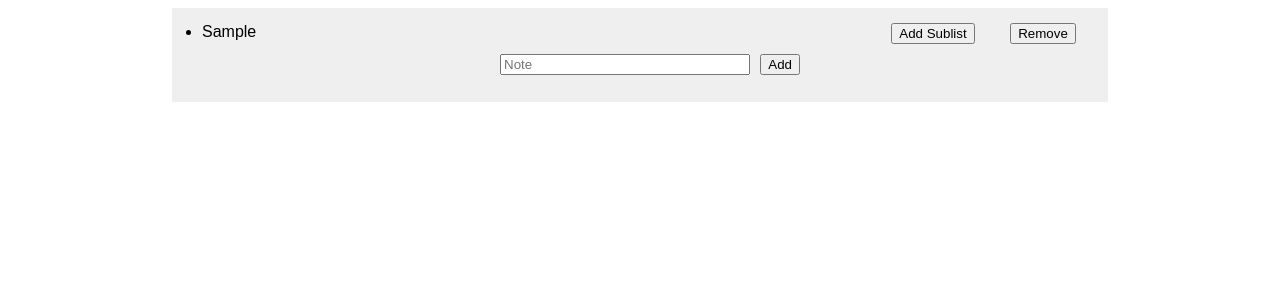
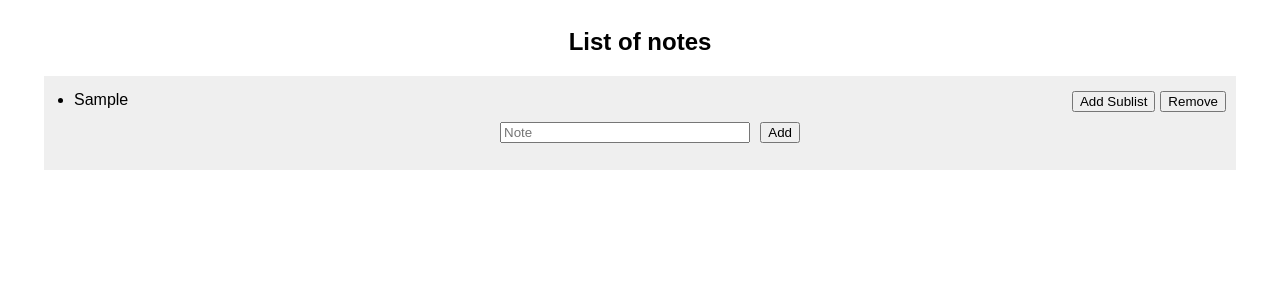
Before and after one commit to clearly1/list_of_notes, a React (Create React App) app: page / in a window 1280 px wide. Both pictures are taken after typing "Sample" into the empty fields and a click on the button "Add". Shown: the top 300 px of the page. Built offline with nearby package versions, Linux system fonts and the light colour scheme.

Commit message:
fixed button styles

```diff
--- a/src/App.js
+++ b/src/App.js
@@ -3,9 +3,10 @@ import React from "react";
 import ListContainer from "./components/ListContainer/ListContainer";
 
 export default function App() {
-  return (
-    <div className="App">
-      <ListContainer/>
-    </div>
-  );
+    return (
+        <div className="App">
+            <h2>List of notes</h2>
+            <ListContainer/>
+        </div>
+    );
 }
--- a/src/components/ListContainer/ListContainer.js
+++ b/src/components/ListContainer/ListContainer.js
@@ -31,7 +31,6 @@ function ListContainer(props) {
         _.set(tmp, path, null);
         setListItems(tmp);
     };
-
     const remove = (pathToElem, pathToCurrentList) => {
         let tmp = [...listItems];
         if(pathToCurrentList === ''){
@@ -47,6 +46,7 @@ function ListContainer(props) {
     };
 
     return (
+
         <ul className={styles.listContainer}>
             {
                 listItems.map((item, index) => (
--- a/src/components/ListContainer/ListContainerStyles.module.sass
+++ b/src/components/ListContainer/ListContainerStyles.module.sass
@@ -1,5 +1,5 @@
 .listContainer
-  width: 70vw
+  width: 90vw
   display: flex
   flex-direction: column
   background-color: #efefef
--- a/src/components/ListElem/ListElem.js
+++ b/src/components/ListElem/ListElem.js
@@ -13,31 +13,26 @@ function ListElem(props) {
     return (
         <li className={styles.listElemContainer}>
             <div className={styles.flexContainer}>
-                {props.item.value}
+                <div className={styles.note}>{props.item.value}</div>
                 <div className={styles.buttonsContainer}>
-                    <div className={styles.buttonWrapper} >
+
                         {
                             props.index !== 0 &&
                             <button onClick={() => props.up(pathToElem, pathToPrevElem)}>up</button>
                         }
-                    </div>
-                    <div className={styles.buttonWrapper} >
                         {
                             props.index < props.currentList.length - 1 &&
                             <button onClick={() => props.down(pathToElem, pathToNextElem)}>down</button>
                         }
-                    </div>
-                    <div className={styles.buttonWrapper} >
                         {
                             props.item.subList ?
                                 <button onClick={() => props.removeSubList(pathToSubList)}>Remove Sublist</button>
                                 :
                                 <button onClick={() => props.addSubList(pathToSubList)}>Add Sublist</button>
                         }
-                    </div>
-                    <div className={styles.buttonWrapper}>
+
                         <button onClick={() => props.remove(pathToElem, pathToCurrentList)}>Remove</button>
-                    </div>
+
                 </div>
             </div>
             {
--- a/src/components/ListElem/ListElemStyles.module.sass
+++ b/src/components/ListElem/ListElemStyles.module.sass
@@ -12,6 +12,11 @@
 .buttonsContainer
   margin-left: auto
   display: flex
+  min-width: 270px
+  height: fit-content
+  justify-content: flex-end
+  button+button
+    margin-left: 5px
 
 .buttonsContainer:hover
   button
@@ -21,8 +26,5 @@
     background-color: #f7fffc !important
     transition: 0.3s
 
-.buttonWrapper
-  width: 110px
-  button
-    display: flex
-    margin: 0 auto
+.note
+  margin-right: 20px
--- a/src/styles.css
+++ b/src/styles.css
@@ -2,5 +2,6 @@
   font-family: sans-serif;
   display: flex;
   width: 100%;
-  justify-content: center;
+  align-items: center;
+  flex-direction: column;
 }
```
